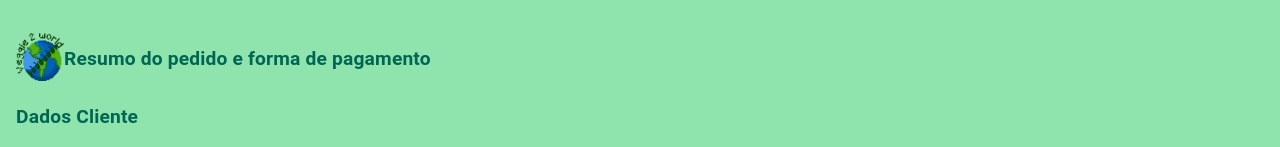
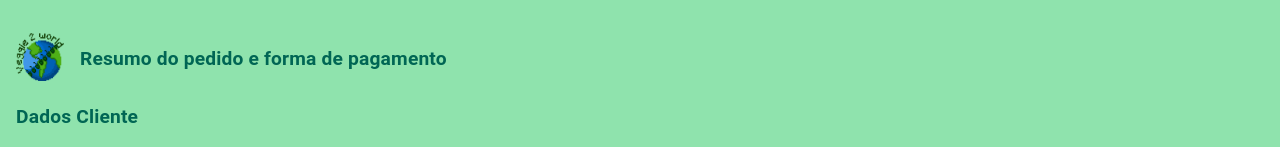
Before and after one commit to solariius/TPBD1, a React (Create React App) app: page / in a window 1280 px wide. Shown: the top 147 px of the page. Built offline with nearby package versions, Linux system fonts and the light colour scheme.

Commit message:
tela de pagamento alinhada

```diff
--- a/src/pages/pagamento/view/Pagamento.tsx
+++ b/src/pages/pagamento/view/Pagamento.tsx
@@ -70,7 +70,7 @@ const Pagamento: FC<PagamentoProps> = ({
         <Grid item>
           <img src="logoVeggie2world.png" alt="" width="48px" height="48px" />
         </Grid>
-        <Grid item>
+        <Grid item marginLeft="1rem">
           <Typography
             fontWeight="700"
             fontSize="1.2rem"
```
